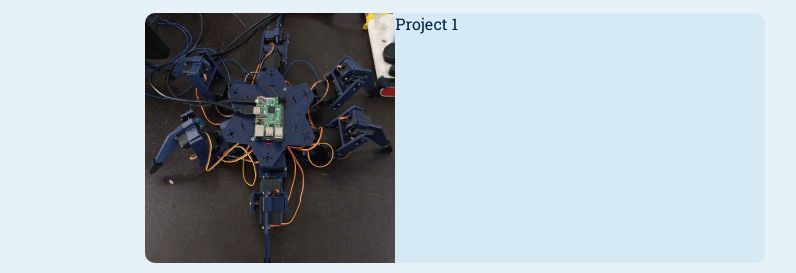
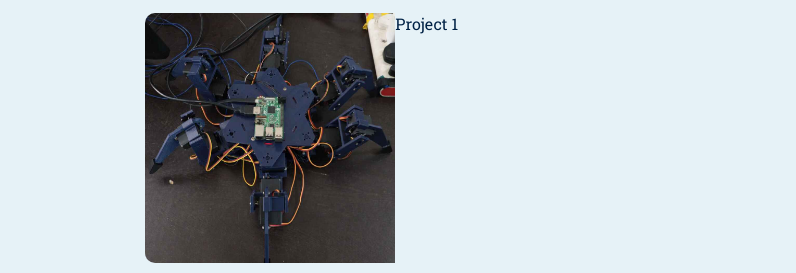
Before and after one commit to k1sh0re/k1sh0re.github.io, a plain HTML site: page index.html in a window 1280 px wide. Shown: the part 505-778 px from the top of the page, without its empty margins (185-981 px from the left). Drawn offline with Linux system fonts and the light colour scheme.

Commit message:
Color removed for testing

```diff
--- a/style.css
+++ b/style.css
@@ -177,7 +177,7 @@ main {
     justify-content: space-between;
     border-radius: 10px;
     margin: 1%;
-    background-color: #0087ca13;
+    /* background-color: #0087ca13; */
     overflow: hidden;
 }
 
```
